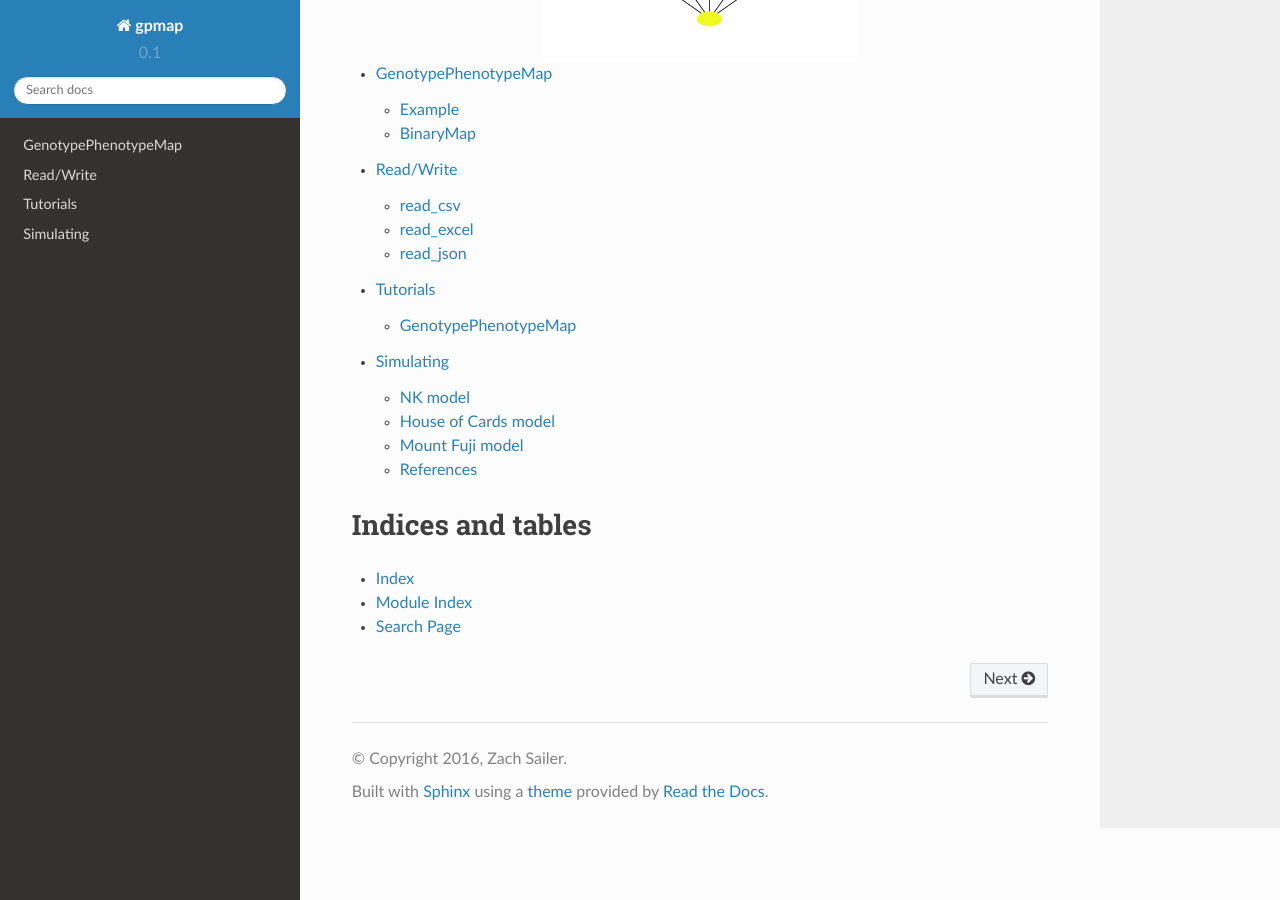
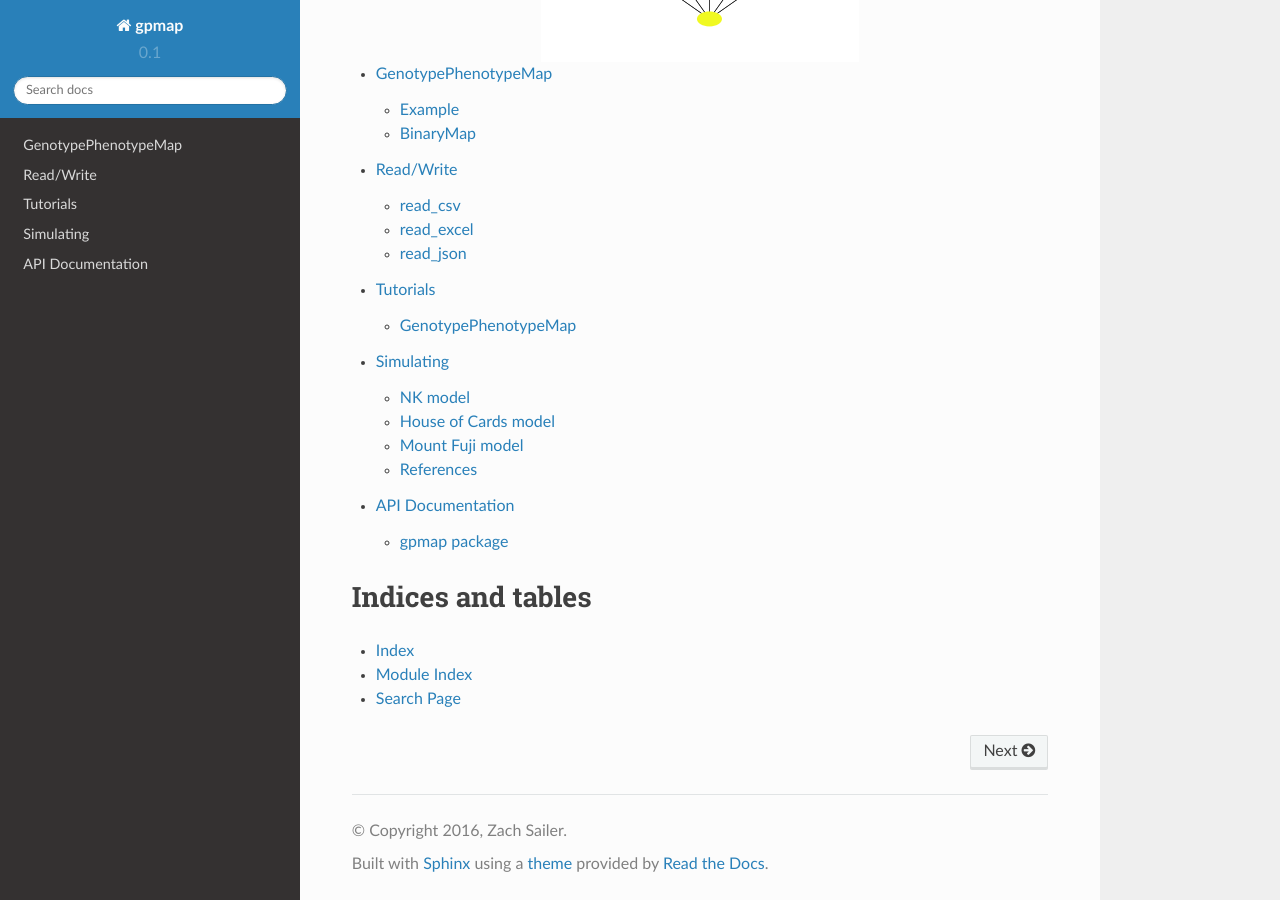
Before and after one commit to harmslab/gpmap, a Sphinx documentation site: the page built from docs/index.rst, in a window 1280 px wide and 900 px high, scrolled down 614 px. Built offline with Sphinx 7.4.7 and the Read the Docs theme 2.0.0, drawn with Linux system fonts in a browser that asks for light colours.

Commit message:
add api docs

```diff
--- a/docs/index.rst
+++ b/docs/index.rst
@@ -26,6 +26,7 @@ The GenotypePhenotypeMap object can is easily ported to network graphs (via Netw
    _pages/io
    _pages/tutorials
    _pages/simulate
+   _api/main.rst
 
 
 Indices and tables
```
Also changed, not shown: docs/_api/main.rst (renamed from docs/_api/modules.rst).
